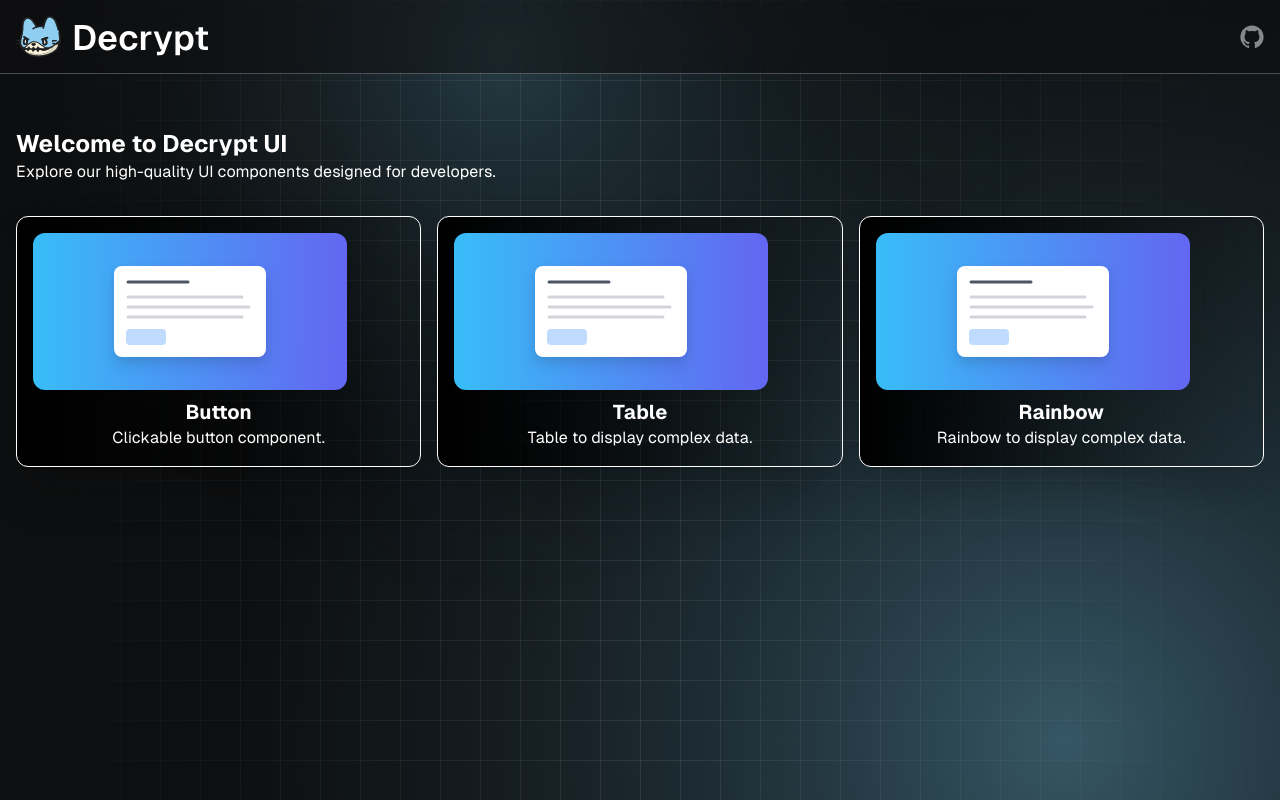
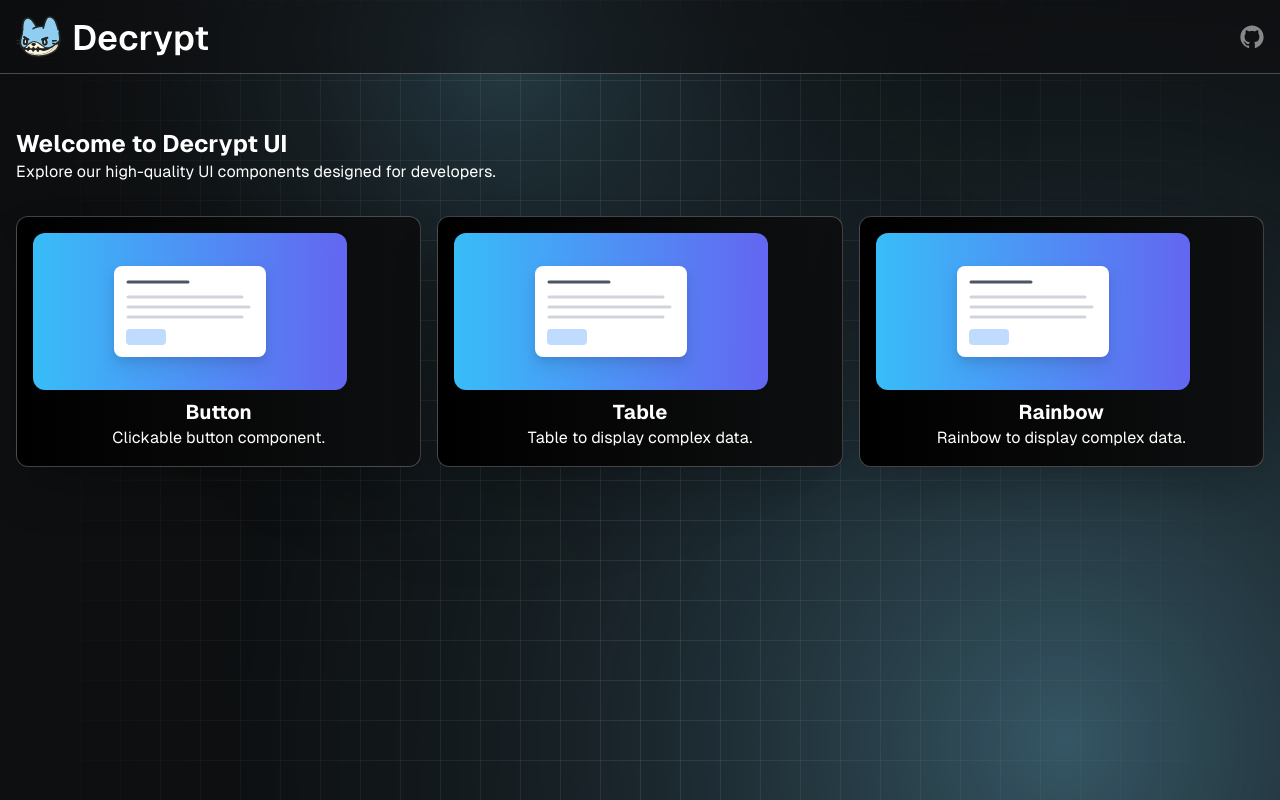
Before and after one commit to Decryptu/decrypt-ui-website, a React (Create React App) app: page / in a window 1280 px wide. Built offline with nearby package versions, Linux system fonts and the light colour scheme.

Commit message:
enhance css

```diff
--- a/src/components/CardSpotlight.tsx
+++ b/src/components/CardSpotlight.tsx
@@ -50,14 +50,14 @@ const CardSpotlight: React.FC<CardSpotlightProps> = ({ children }) => {
       onBlur={handleBlur}
       onMouseEnter={handleMouseEnter}
       onMouseLeave={handleMouseLeave}
-      className="relative flex items-center justify-center overflow-hidden rounded-xl border border-zinc-800 bg-gradient-to-r from-black to-zinc-950 shadow-2xl"
+      className="relative flex items-center justify-center overflow-hidden rounded-xl border border-white/25 bg-gradient-to-r from-black to-decrypt-800 shadow-2xl"
       style={{ minWidth: "fit-content", minHeight: "fit-content" }}
     >
       <div
         className="pointer-events-none absolute inset-0 opacity-0 transition duration-300"
         style={{
           opacity,
-          background: `radial-gradient(600px circle at ${position.x}px ${position.y}px, rgba(255,255,255,0.2), transparent 40%)`,
+          background: `radial-gradient(600px circle at ${position.x}px ${position.y}px, rgba(123, 208, 245, 0.2), transparent 40%)`,
         }}
       />
       {children}
--- a/src/pages/Landing.tsx
+++ b/src/pages/Landing.tsx
@@ -19,7 +19,7 @@ const Landing: React.FC = () => {
           const SvgComponent = component.svg; // Dynamically get the SVG component
           return (
             <CardSpotlight key={component.name}>
-              <Link to={component.route} className="block p-4 container hover:opacity-75">
+              <Link to={component.route} className="block p-4 container">
                 <div className="flex flex-col items-center">
                   <SvgComponent />
                   <h3 className="text-xl font-bold mt-2">{component.name}</h3>
```
